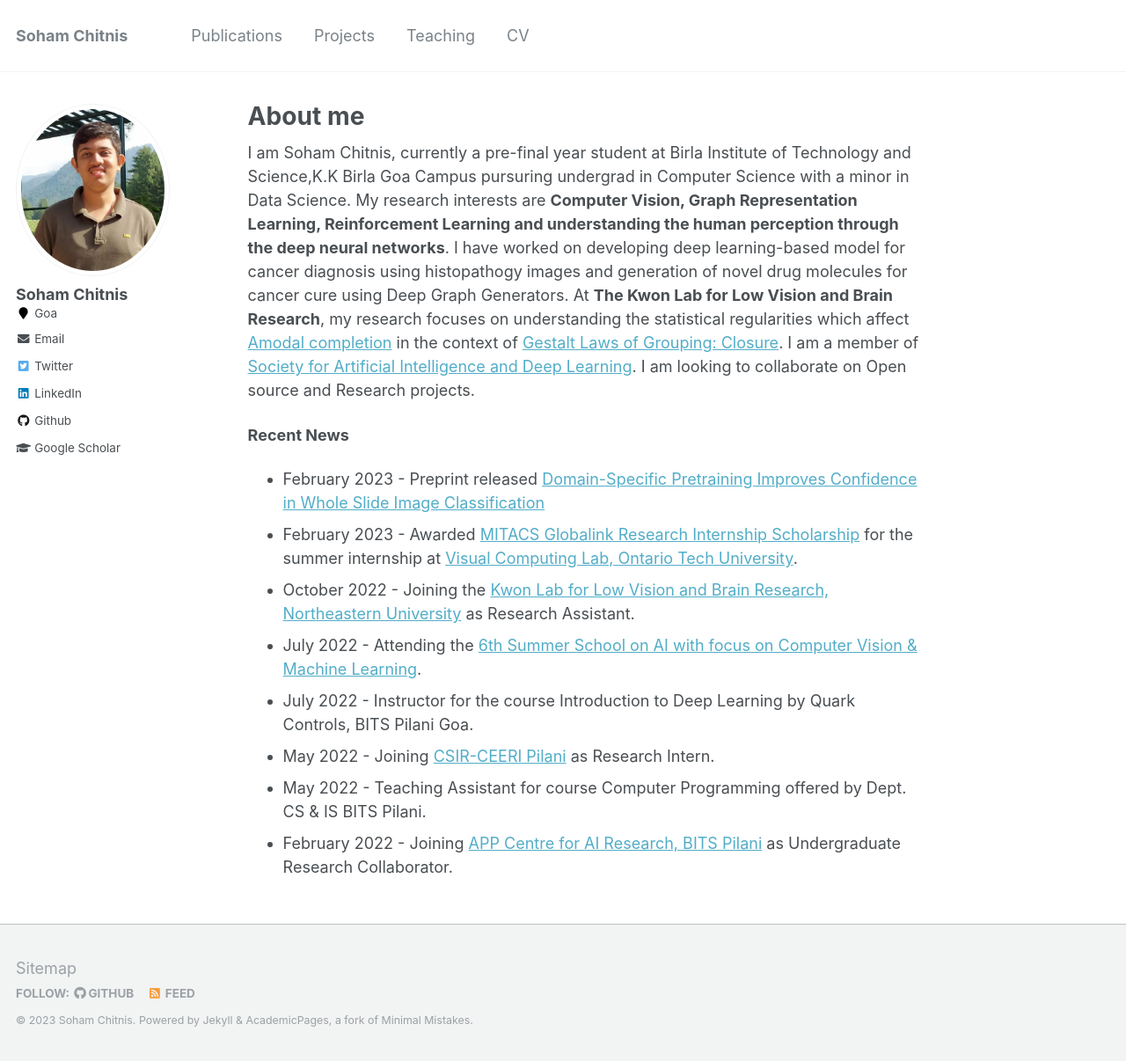
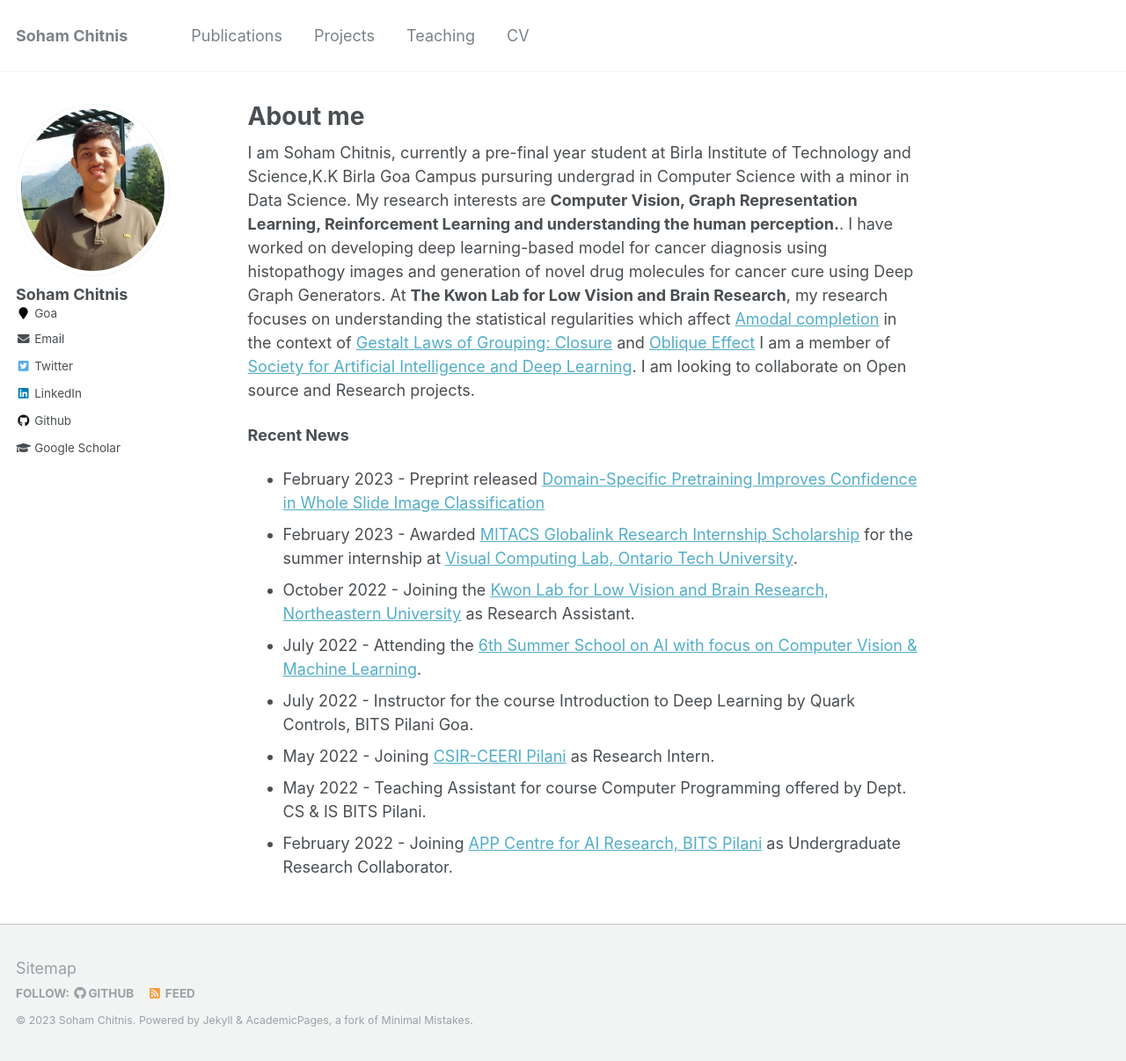
Before and after one commit to soham-chitnis10/soham-chitnis10_archived.github.io, a Jekyll site: the page built from _pages/about.md, in a window 1280 px wide and 1206 px high. Shown: the whole window at 88% size. Built offline with Jekyll 4.4.1, drawn with Linux system fonts in a browser that asks for light colours.

Commit message:
updated about.md

```diff
--- a/_pages/about.md
+++ b/_pages/about.md
@@ -8,7 +8,7 @@ redirect_from:
   - /about.html
 ---
 
-I am Soham Chitnis, currently a pre-final year student at Birla Institute of Technology and Science,K.K Birla Goa Campus pursuring undergrad in Computer Science with a minor in Data Science. My research interests are **Computer Vision, Graph Representation Learning, Reinforcement Learning and understanding the human perception through the deep neural networks**. I have worked on developing deep learning-based model for cancer diagnosis using histopathogy images and generation of novel drug molecules for cancer cure using Deep Graph Generators. At **The Kwon Lab for Low Vision and Brain Research**, my research focuses on understanding the statistical regularities which affect [Amodal completion](https://en.wikipedia.org/wiki/Amodal_completion) in the context of [Gestalt Laws of Grouping: Closure](https://en.wikipedia.org/wiki/Principles_of_grouping).  I am a member of [Society for Artificial Intelligence and Deep Learning](https://www.saidl.in/). I am looking to collaborate on Open source and Research projects.
+I am Soham Chitnis, currently a pre-final year student at Birla Institute of Technology and Science,K.K Birla Goa Campus pursuring undergrad in Computer Science with a minor in Data Science. My research interests are **Computer Vision, Graph Representation Learning, Reinforcement Learning and understanding the human perception.**. I have worked on developing deep learning-based model for cancer diagnosis using histopathogy images and generation of novel drug molecules for cancer cure using Deep Graph Generators. At **The Kwon Lab for Low Vision and Brain Research**, my research focuses on understanding the statistical regularities which affect [Amodal completion](https://en.wikipedia.org/wiki/Amodal_completion) in the context of [Gestalt Laws of Grouping: Closure](https://en.wikipedia.org/wiki/Principles_of_grouping) and [Oblique Effect](https://en.wikipedia.org/wiki/Oblique_effect)  I am a member of [Society for Artificial Intelligence and Deep Learning](https://www.saidl.in/). I am looking to collaborate on Open source and Research projects.
 
 
 **Recent News**
```
